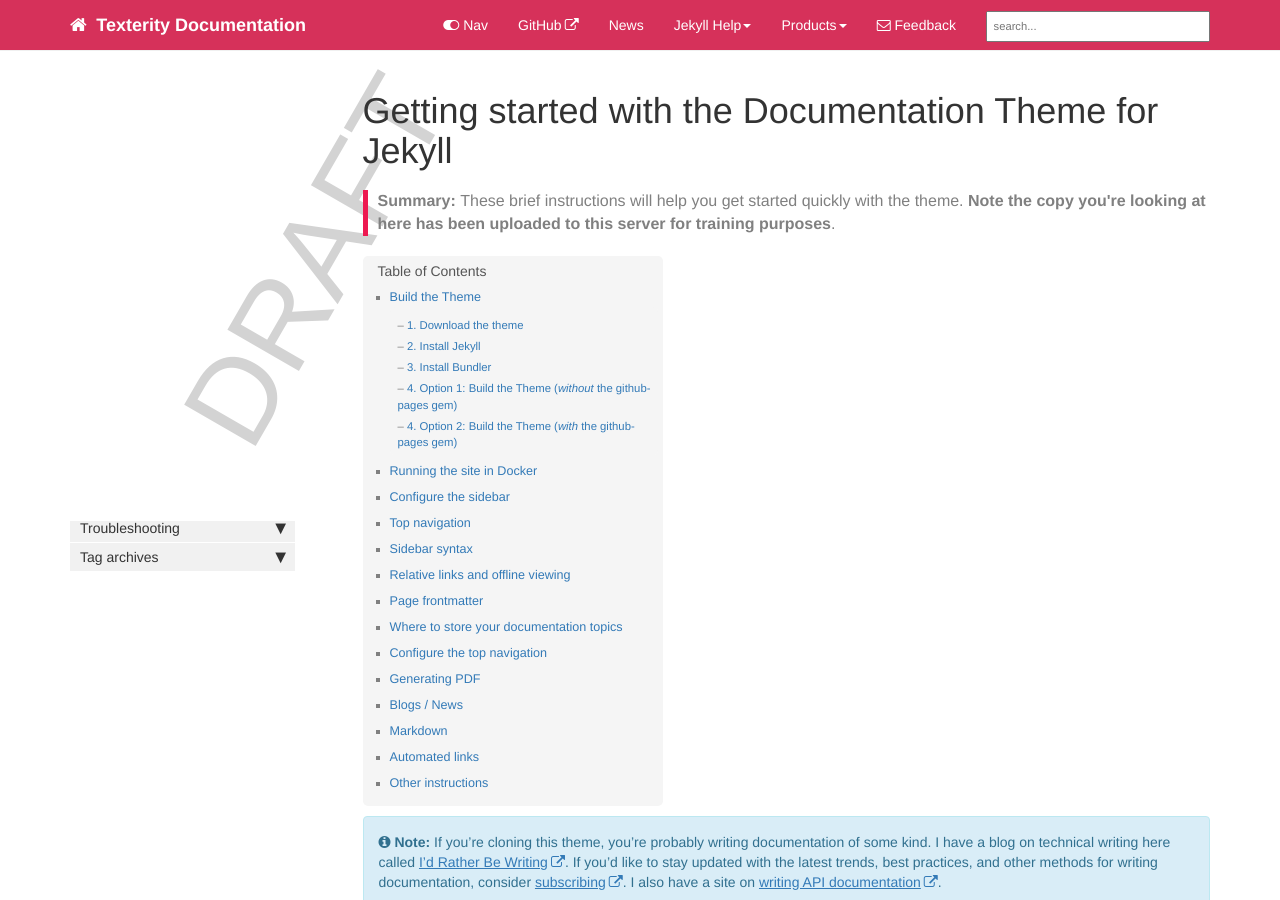
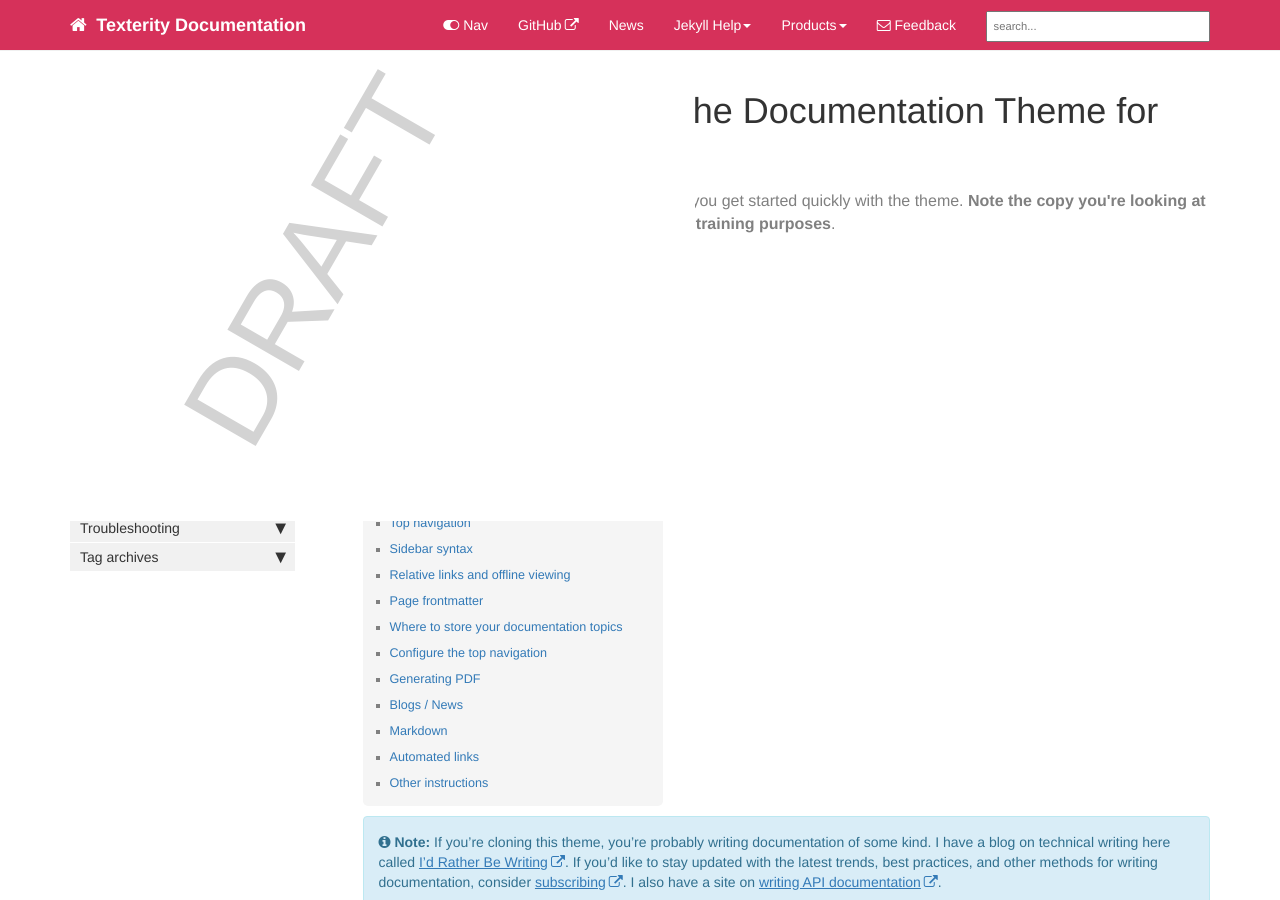
Before and after one commit to Texterity/January, a Jekyll site: the page built from docs/index.md, in a window 1280 px wide and 900 px high. Built offline with Jekyll 4.4.1, drawn with Linux system fonts in a browser that asks for light colours; nearby versions of some CDN libraries; comment, search, counter and statistics services are not loaded.

Commit message:
adjustment

```diff
--- a/docs/_layouts/default.html
+++ b/docs/_layouts/default.html
@@ -95,13 +95,14 @@
 
         <!-- Content Column -->
 
+        <div class="{{content_col_size}}" id="tg-sb-content">
+            {{content}}
+        </div>
+
         <div id="background">
       <p id="bg-text">DRAFT</p>
       </div>
 
-        <div class="{{content_col_size}}" id="tg-sb-content">
-            {{content}}
-        </div>
     <!-- /.row -->
 </div>
 <!-- /.container -->
```
